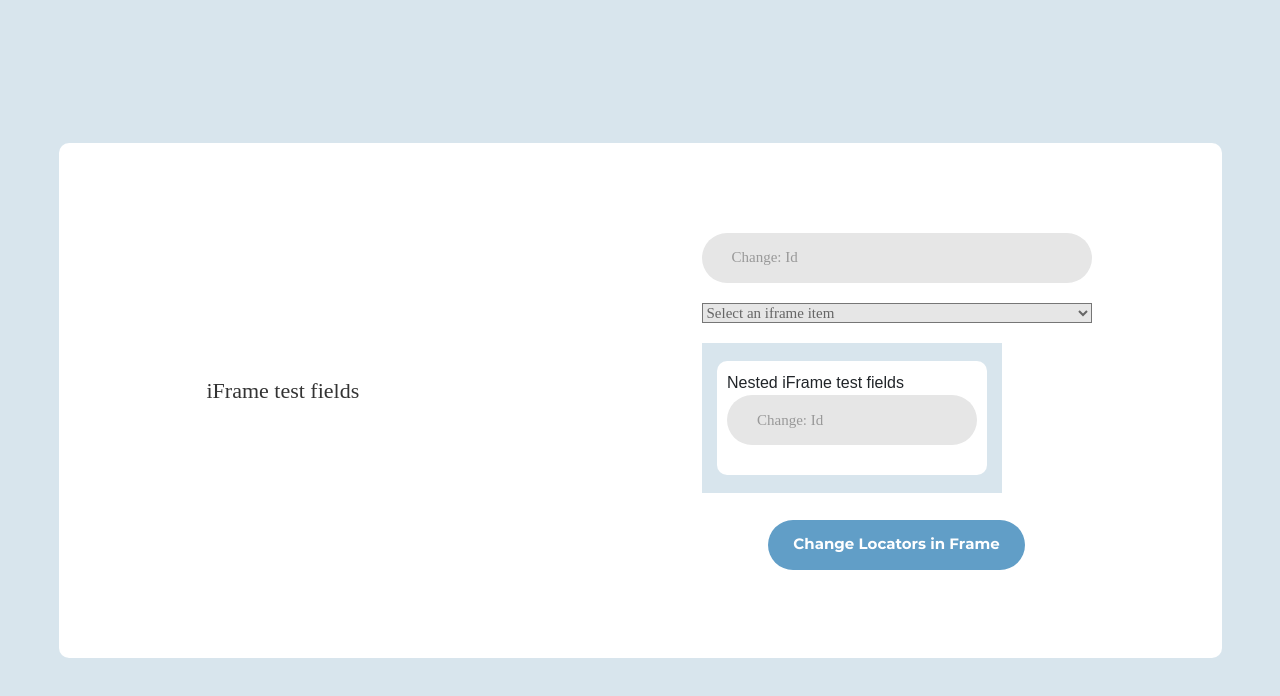
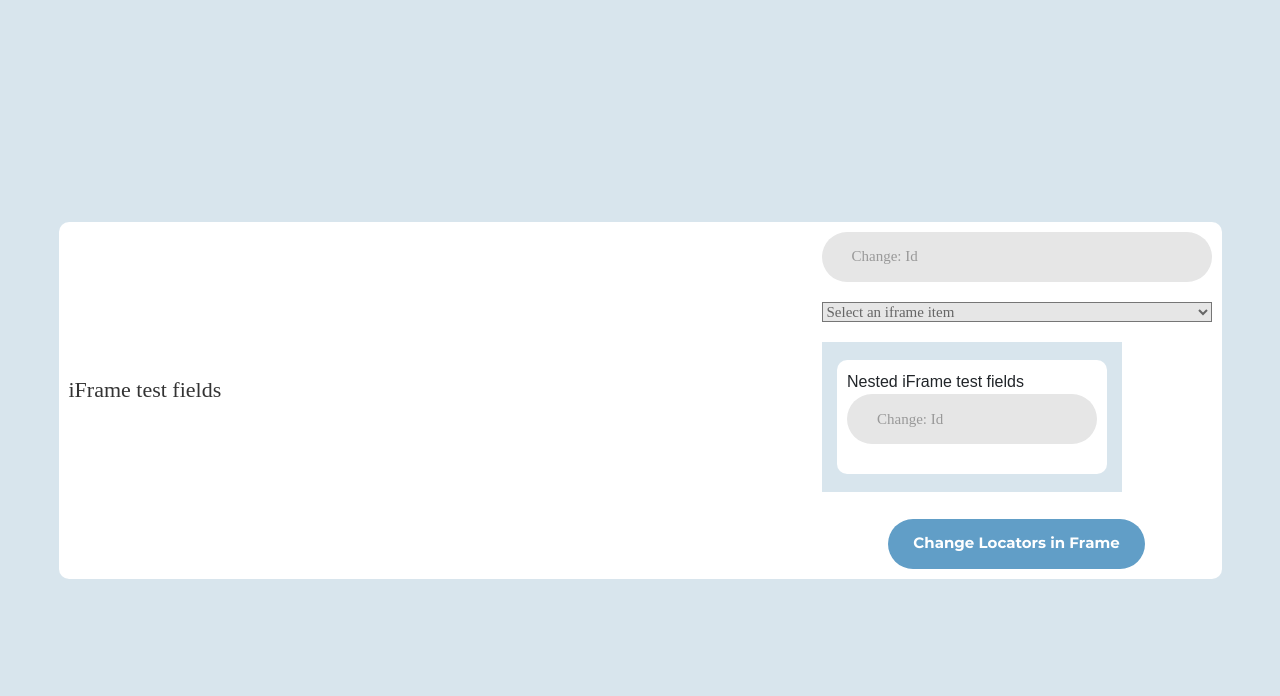
Before and after one commit to healenium/healenium-test-env, a plain HTML site: page demo_frame1.html in a window 1280 px wide. Drawn offline with Linux system fonts and the light colour scheme; a web font is replaced by a local one.

Commit message:
nested frame style

```diff
--- a/css/main.css
+++ b/css/main.css
@@ -165,6 +165,24 @@ iframe {
   align-items: center;
 
   padding: 90px 130px 88px 148px;
+}
+
+.container-healenium-frame {
+  width: 1163px;
+  background: #fff;
+  border-radius: 10px;
+  overflow: hidden;
+
+  display: -webkit-box;
+  display: -webkit-flex;
+  display: -moz-box;
+  display: -ms-flexbox;
+  display: flex;
+  flex-wrap: wrap;
+  justify-content: space-between;
+  align-items: center;
+
+  padding: 10px 10px 10px 10px;
 }
 
 /*------------------------------------------------------------------
@@ -396,9 +414,6 @@ textarea.input1 + .shadow-input1 {
   .container-healenium {
     padding: 90px 15px 88px 15px;
   }
-  .frame {
-    padding: 10px 10px 10px 10px;
-  }
 }
 
 
--- a/demo_frame1.html
+++ b/demo_frame1.html
@@ -25,7 +25,7 @@
 
 <body>
     <div class="healenium">
-        <div class="container-healenium frame">
+        <div class="container-healenium-frame">
             <span class="healenium-form-title">iFrame test fields</span>
             <div class="healenium-form validate-form" id="main_iframe_form">
                 <div class="wrap-input1 validate-input">
--- a/demo_frame2.html
+++ b/demo_frame2.html
@@ -25,7 +25,7 @@
 
 <body>
     <div class="healenium">
-        <div class="container-healenium frame">
+        <div class="container-healenium-frame">
             <span class="title">Nested iFrame test fields</span>
             <div class="healenium-form validate-form" id="main_iframe_2_form">
                 <div class="wrap-input1 validate-input">
```
